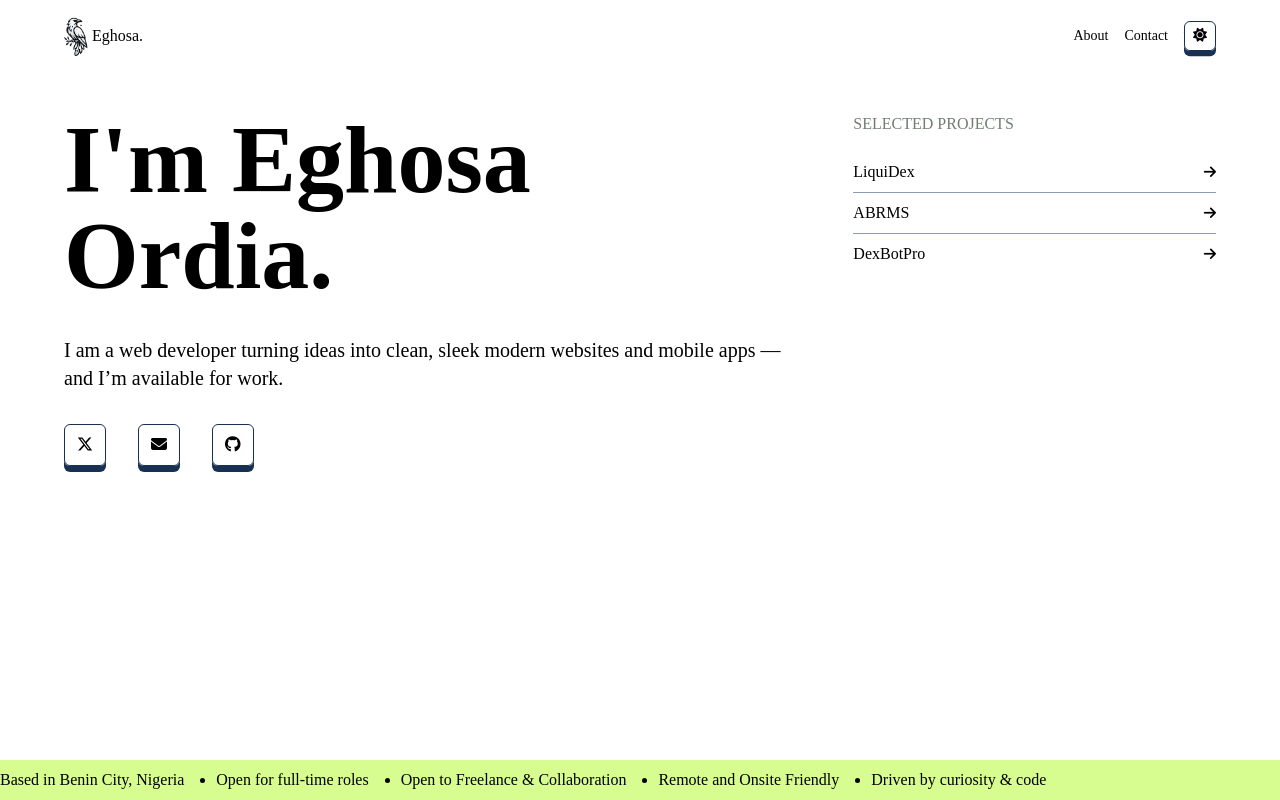
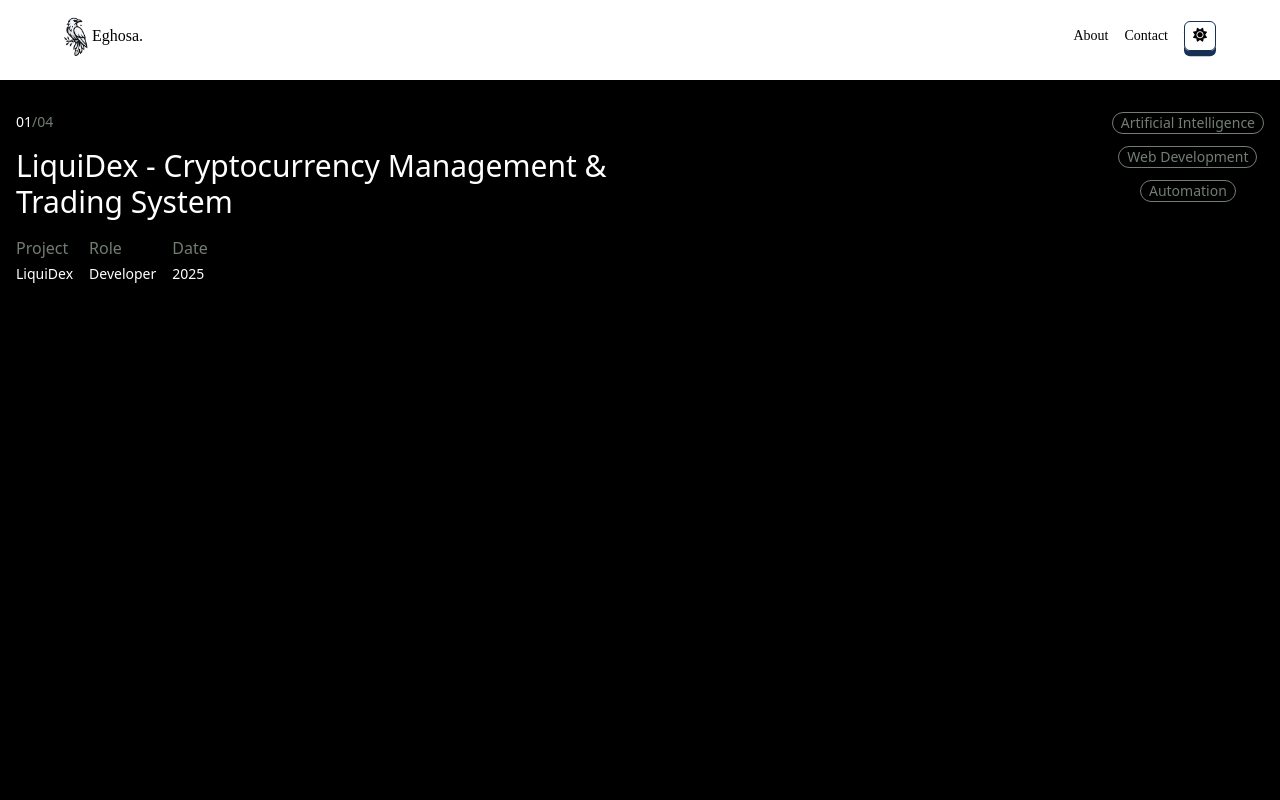
Before and after one commit to Hardy101/Eghosa, a React (Vite) app: page / in a window 1280 px wide. Built offline with nearby package versions, Linux system fonts and the light colour scheme; a web font is replaced by a local one.

Commit message:
project visible

```diff
--- a/src/components/liquidex.tsx
+++ b/src/components/liquidex.tsx
@@ -1,7 +1,7 @@
 const Liquidex: React.FC = () => {
   return (
     <>
-      <section className="fixed top-full w-full h-full font-bodoni text-white">
+      <section className="fixed top-20 w-full h-full font-bodoni text-white z-10">
         <div className="h-full bg-dark-1 px-4 py-8">
           <div className="heading flex justify-between">
             <div className="info w-1/2 grid gap-4">
--- a/src/components/navbar.tsx
+++ b/src/components/navbar.tsx
@@ -3,7 +3,7 @@ import Logo from "../assets/img/logo.png";
 const NavBar: React.FC = () => {
   return (
     <>
-      <nav className="font-proxima">
+      <nav className="relative font-proxima z-20">
         <div className="px-4 md:px-16 py-4 flex justify-between">
           <a href="#" className="flex gap-1 my-auto">
             <span className="md:w-6 h-10 my-auto">
```
